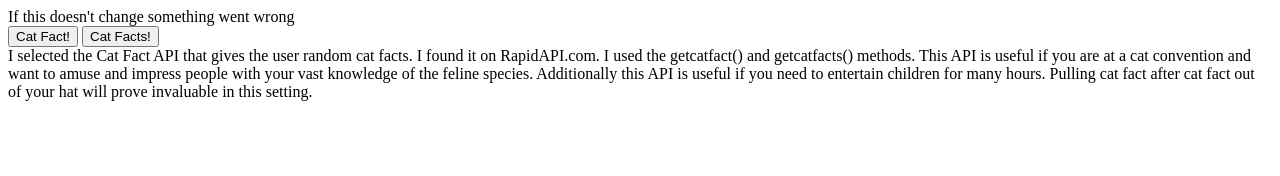
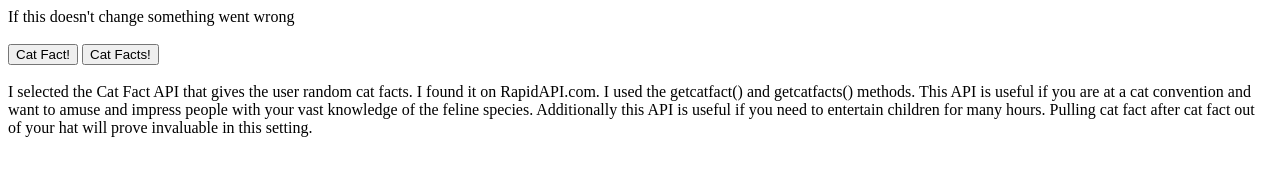
Before and after one commit to Coolpenguinz/APIFun, a plain HTML site: page index.html in a window 1280 px wide. Drawn offline with Linux system fonts and the light colour scheme.

Commit message:
Update index.html

```diff
--- a/index.html
+++ b/index.html
@@ -54,7 +54,7 @@
 	</script>
 </head>
 <body>
-	<div id = "page"> If this doesn't change something went wrong </div>
+	<div id = "page"> If this doesn't change something went wrong </div> <br>
 	<button type="button" value="Cat Fact" onclick="getCatFact()">
 		Cat Fact!
 	</button>
@@ -62,7 +62,7 @@
 	<button type="button" value="Multiple Cat Facts" onclick="getCatFacts()">
 		Cat Facts!
 	</button>
-	<br>
+	<br> <br>
 	I selected the Cat Fact API that gives the user random cat facts. I found it on RapidAPI.com. I used the getcatfact() and getcatfacts() methods. This API is useful if you are at a cat convention and want to amuse and impress people with your vast knowledge of the feline species. Additionally this API is useful if you need to entertain children for many hours. Pulling cat fact after cat fact out of your hat will prove invaluable in this setting.
 </body>
 </html>
```
